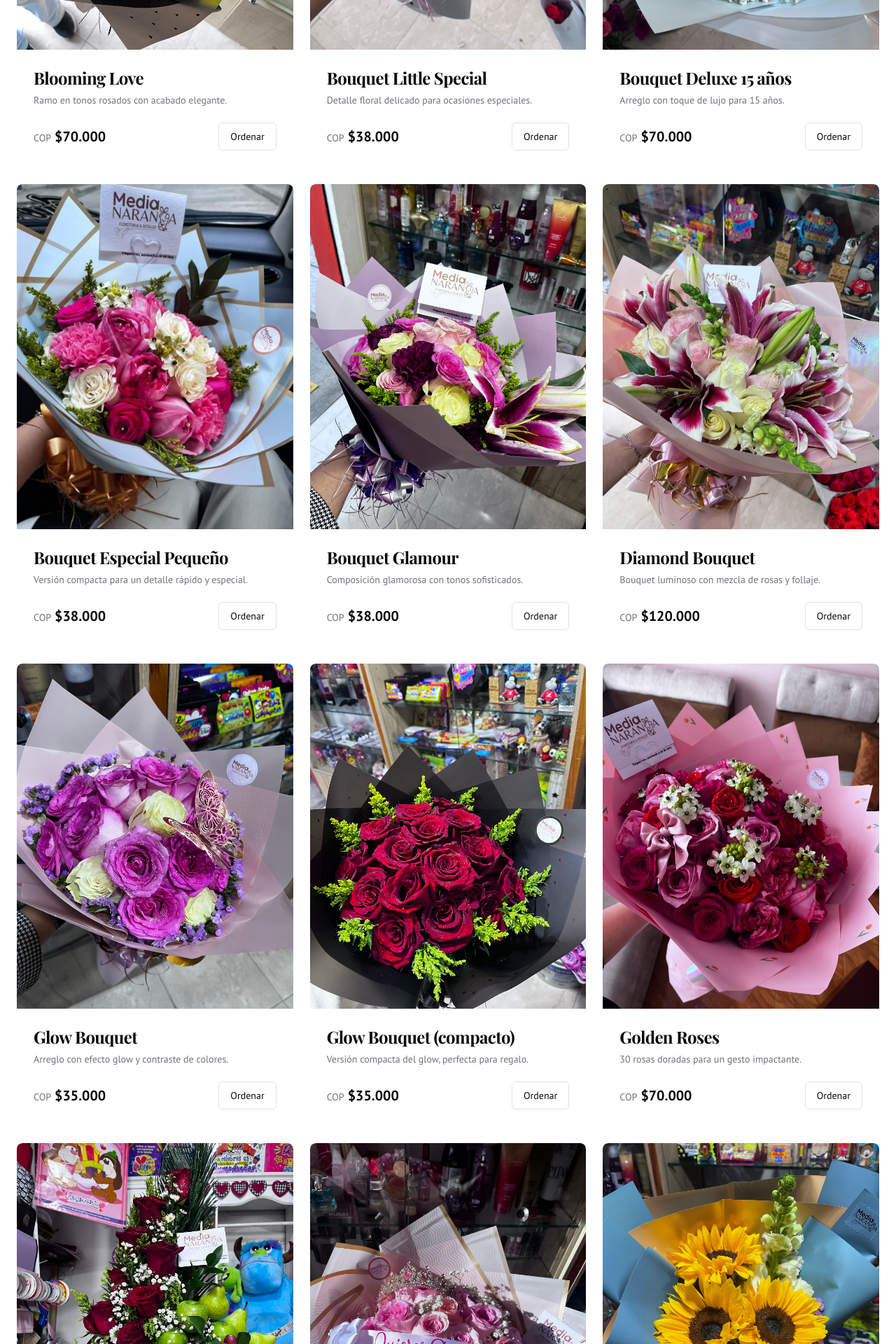
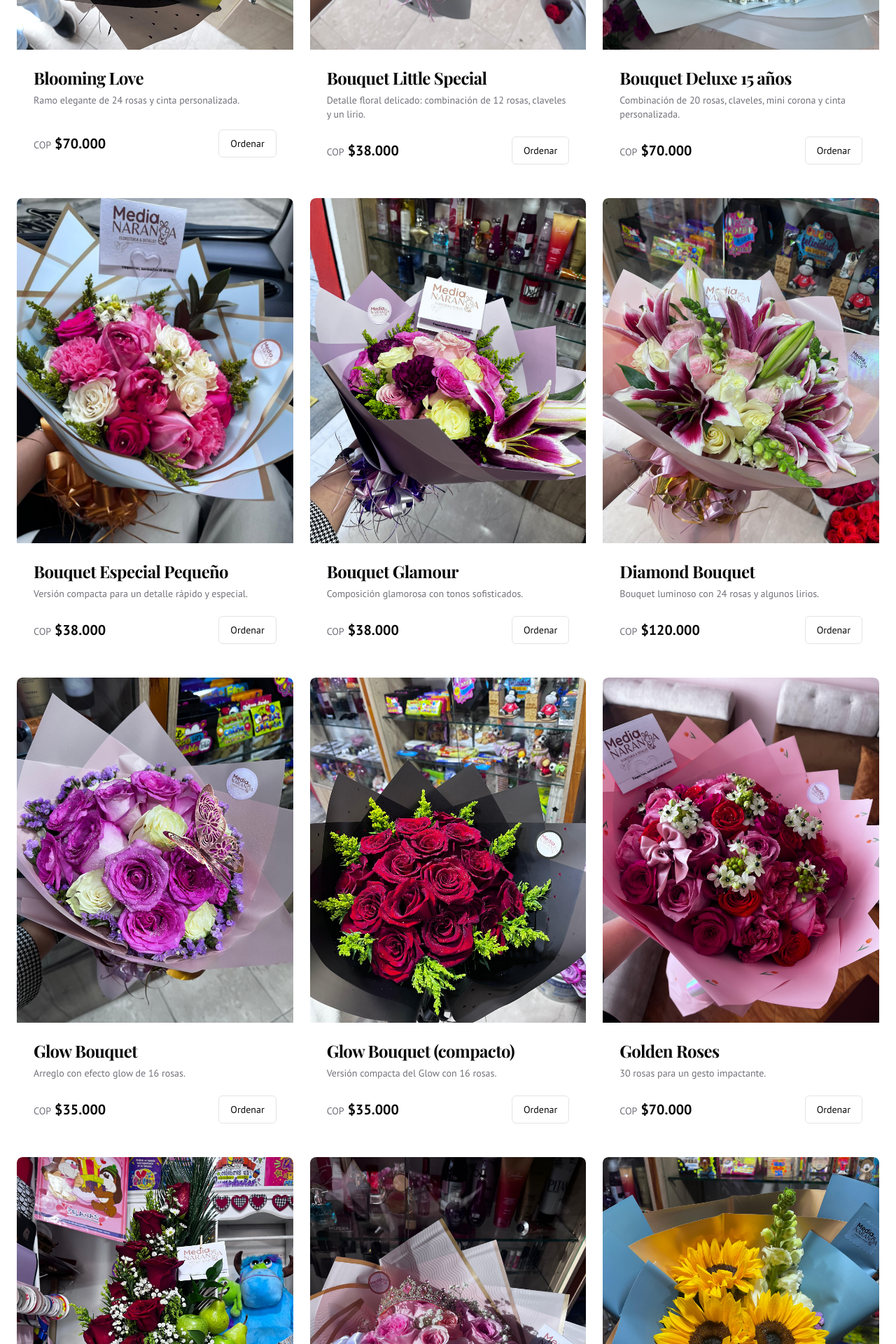
Before and after one commit to FelipeJaramillo514/MEDIA-NARANJA, a Next.js app in the folder MEDIA-NARANJA-main/: page / in a window 1280 px wide. Shown: the part 1480-3400 px from the top of the page at 70% size. Built offline with nearby package versions, Linux system fonts and the light colour scheme.

Commit message:
Actualizar descripciones de productos en el catálogo y en las imágenes de marcador de posición para mayor claridad y detalle.

```diff
--- a/MEDIA-NARANJA-main/src/components/landing/product-catalog.tsx
+++ b/MEDIA-NARANJA-main/src/components/landing/product-catalog.tsx
@@ -14,17 +14,17 @@ type Product = {
 };
 
 const products: Product[] = [
-  { id: "blooming-love", name: "Blooming Love", description: "Ramo en tonos rosados con acabado elegante.", price: "70.000" },
-  { id: "bouquet-little-special", name: "Bouquet Little Special", description: "Detalle floral delicado para ocasiones especiales.", price: "38.000" },
-  { id: "bouquete-deluxe-15-anos", name: "Bouquet Deluxe 15 años", description: "Arreglo con toque de lujo para 15 años.", price: "70.000" },
+  { id: "blooming-love", name: "Blooming Love", description: "Ramo elegante de 24 rosas y cinta personalizada.", price: "70.000" },
+  { id: "bouquet-little-special", name: "Bouquet Little Special", description: "Detalle floral delicado: combinación de 12 rosas, claveles y un lirio.", price: "38.000" },
+  { id: "bouquete-deluxe-15-anos", name: "Bouquet Deluxe 15 años", description: "Combinación de 20 rosas, claveles, mini corona y cinta personalizada.", price: "70.000" },
   { id: "bouquete-especial-pequeno", name: "Bouquet Especial Pequeño", description: "Versión compacta para un detalle rápido y especial.", price: "38.000" },
   { id: "bouquete-glamour", name: "Bouquet Glamour", description: "Composición glamorosa con tonos sofisticados.", price: "38.000" },
-  { id: "diamond-bouquet", name: "Diamond Bouquet", description: "Bouquet luminoso con mezcla de rosas y follaje.", price: "120.000" },
-  { id: "glow-bouquete", name: "Glow Bouquet", description: "Arreglo con efecto glow y contraste de colores.", price: "35.000" },
-  { id: "glow-buquet", name: "Glow Bouquet (compacto)", description: "Versión compacta del glow, perfecta para regalo.", price: "35.000" },
-  { id: "golden-roses", name: "Golden Roses", description: "30 rosas doradas para un gesto impactante.", price: "70.000" },
+  { id: "diamond-bouquet", name: "Diamond Bouquet", description: "Bouquet luminoso con 24 rosas y algunos lirios.", price: "120.000" },
+  { id: "glow-bouquete", name: "Glow Bouquet", description: "Arreglo con efecto glow de 16 rosas.", price: "35.000" },
+  { id: "glow-buquet", name: "Glow Bouquet (compacto)", description: "Versión compacta del Glow con 16 rosas.", price: "35.000" },
+  { id: "golden-roses", name: "Golden Roses", description: "30 rosas para un gesto impactante.", price: "70.000" },
   { id: "gourmet-rose", name: "Gourmet Rose", description: "Caja gourmet con rosas y detalles premium.", price: "90.000" },
-  { id: "luxury-bouquete", name: "Luxury Bouquet", description: "Arreglo lujoso con acabados exclusivos.", price: "140.000" },
+  { id: "luxury-bouquete", name: "Luxury Bouquet", description: "Arreglo lujoso con 24 rosas, corona premium y cinta personalizada.", price: "140.000" },
   { id: "mini-romance", name: "Mini Romance", description: "Mini bouquet romántico, ideal para sorprender.", price: "25.000" },
   { id: "ramillete-express", name: "Ramillete Express", description: "Ramillete rápido y fresco para entrega al momento.", price: "25.000" },
 ];
--- a/MEDIA-NARANJA-main/src/lib/placeholder-images.json
+++ b/MEDIA-NARANJA-main/src/lib/placeholder-images.json
@@ -98,19 +98,19 @@
     },
     {
       "id": "blooming-love",
-      "description": "Bouquet Blooming Love.",
+      "description": "Ramo elegante de 24 rosas y cinta personalizada.",
       "imageUrl": "/catalogo/blooming-love.jpeg",
       "imageHint": "blooming love bouquet"
     },
     {
       "id": "bouquet-little-special",
-      "description": "Bouquet Little Special.",
+      "description": "Detalle floral delicado: combinación de 12 rosas, claveles y un lirio.",
       "imageUrl": "/catalogo/bouquet-little-special.jpeg",
       "imageHint": "pink bouquet"
     },
     {
       "id": "bouquete-deluxe-15-anos",
-      "description": "Bouquet Deluxe 15 años.",
+      "description": "Combinación de 20 rosas, claveles, mini corona y cinta personalizada.",
       "imageUrl": "/catalogo/bouquete-deluxe-15-anos.jpeg",
       "imageHint": "deluxe bouquet 15 anos"
     },
@@ -128,25 +128,25 @@
     },
     {
       "id": "diamond-bouquet",
-      "description": "Diamond Bouquet.",
+      "description": "Bouquet luminoso con 24 rosas y algunos lirios.",
       "imageUrl": "/catalogo/diamond-bouquet.jpeg",
       "imageHint": "diamond bouquet"
     },
     {
       "id": "glow-bouquete",
-      "description": "Glow Bouquet.",
+      "description": "Arreglo con efecto glow de 16 rosas.",
       "imageUrl": "/catalogo/glow-bouquete.jpeg",
       "imageHint": "glow bouquete"
     },
     {
       "id": "glow-buquet",
-      "description": "Glow Buquet.",
+      "description": "Versión compacta del Glow con 16 rosas.",
       "imageUrl": "/catalogo/glow-buquet.jpeg",
       "imageHint": "glow buquet"
     },
     {
       "id": "golden-roses",
-      "description": "Golden Roses.",
+      "description": "30 rosas para un gesto impactante.",
       "imageUrl": "/catalogo/golden-roses.jpeg",
       "imageHint": "golden roses bouquet"
     },
@@ -158,7 +158,7 @@
     },
     {
       "id": "luxury-bouquete",
-      "description": "Luxury Bouquet.",
+      "description": "Arreglo lujoso con 24 rosas, corona premium y cinta personalizada.",
       "imageUrl": "/catalogo/luxury-bouquete.jpeg",
       "imageHint": "luxury bouquete"
     },
```
